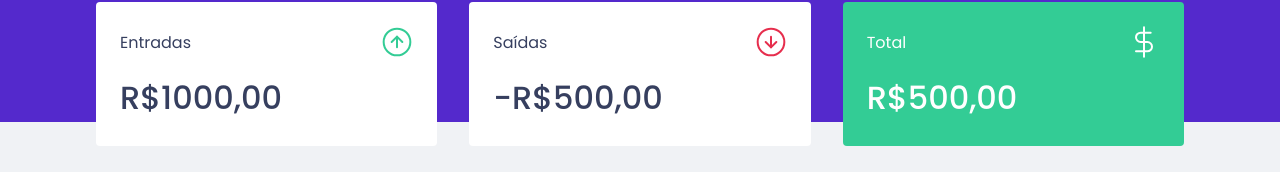
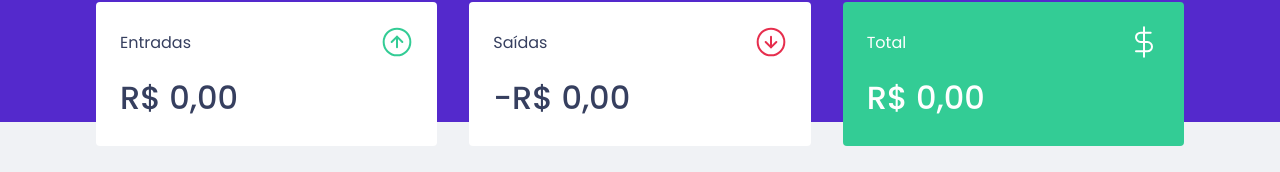
Before and after one commit to rafaelgcaldas/dtmoney_ignite, a React (Create React App) app: page / in a window 1280 px wide. Shown: the part 150-322 px from the top of the page. Built offline with nearby package versions, Linux system fonts and the light colour scheme; no server answers; what miragejs would draw is missing.

Commit message:
Calculating summary

```diff
--- a/src/components/Summary/index.tsx
+++ b/src/components/Summary/index.tsx
@@ -1,4 +1,4 @@
-import { useState } from 'react';
+import { useContext } from 'react';
 import incomeImg from '../../assets/income.svg';
 import outcomeImg from '../../assets/outcome.svg';
 import totalImg from '../../assets/total.svg';
@@ -8,6 +8,23 @@
 import { Container } from './styles';
 
 export function Sumary() {
+  const { transactions } = useContext(TransactionsContext)
+
+  const summary = transactions.reduce((acc, transaction) => {
+    if (transaction.type === 'deposit') {
+      acc.deposits += transaction.amount;
+      acc.total += transaction.amount;
+    } else {
+      acc.withdraws += transaction.amount;
+      acc.total -= transaction.amount;
+    }
+
+    return acc
+  }, {
+    deposits: 0,
+    withdraws: 0,
+    total: 0
+  })
 
   return (
     <Container>
@@ -16,21 +33,38 @@
           <p>Entradas</p>
           <img src={incomeImg} alt="Entradas" />
         </header>
-        <strong>R$1000,00</strong>
+        <strong>
+          {new Intl.NumberFormat('pt-BR', {
+                style: 'currency',
+                currency: 'BRL'
+              }).format(summary.deposits)}
+        </strong>
       </div>
+
       <div>
         <header>
           <p>Saídas</p>
           <img src={outcomeImg} alt="Saídas" />
         </header>
-        <strong>-R$500,00</strong>
+        <strong>
+          -{new Intl.NumberFormat('pt-BR', {
+              style: 'currency',
+              currency: 'BRL'
+            }).format(summary.withdraws)}
+        </strong>
       </div>
+
       <div className="highLight-background">
         <header>
           <p>Total</p>
           <img src={totalImg} alt="Total" />
         </header>
-        <strong>R$500,00</strong>
+        <strong>
+        {new Intl.NumberFormat('pt-BR', {
+            style: 'currency',
+            currency: 'BRL'
+          }).format(summary.total)}
+        </strong>
       </div>
     </Container>
   );
```
